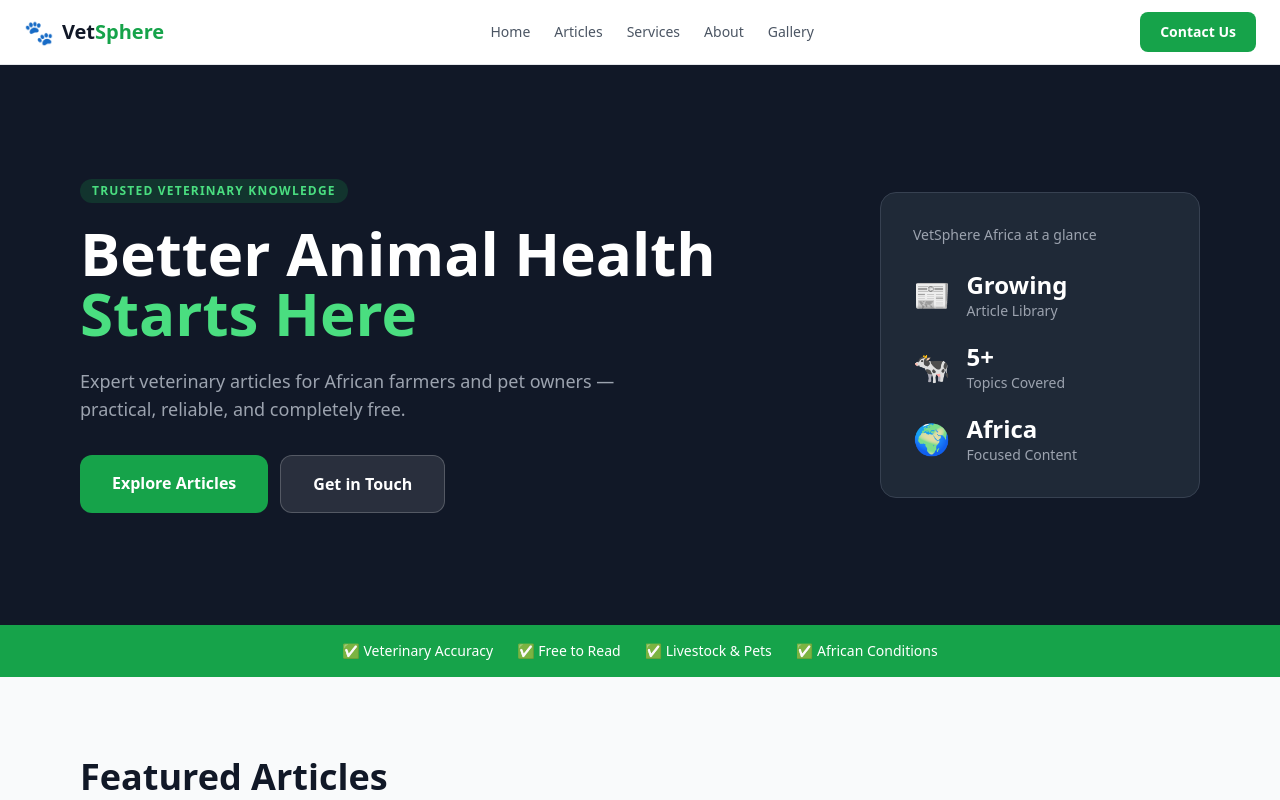
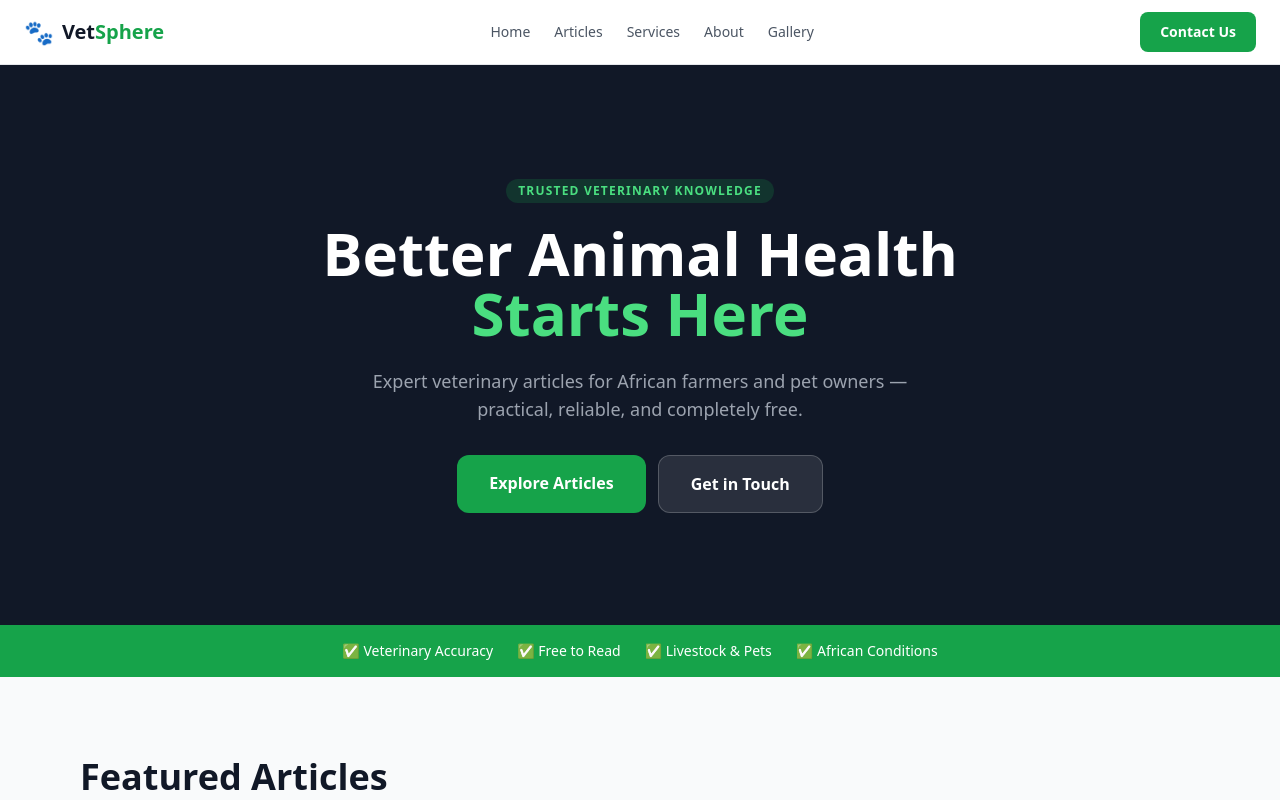
Before and after one commit to mathewschilongo099/VetSphere, a Next.js app: page / in a window 1280 px wide. Shown: the top 800 px of the page. Built offline with nearby package versions, Linux system fonts and the light colour scheme.

Commit message:
Update page.tsx

```diff
--- a/src/app/page.tsx
+++ b/src/app/page.tsx
@@ -9,8 +9,8 @@ export default async function HomePage() {
 
       {/* Hero */}
       <section className="bg-gray-900 text-white w-full py-20 sm:py-28">
-        <div className="max-w-6xl mx-auto px-4 flex flex-col lg:flex-row items-center gap-12">
-          <div className="flex-1 text-center lg:text-left">
+        <div className="max-w-4xl mx-auto px-4 flex flex-col items-center">
+          <div className="flex-1 text-center">
             <span className="inline-block bg-green-600/20 text-green-400 text-xs font-semibold px-3 py-1 rounded-full mb-5 uppercase tracking-widest">
               Trusted Veterinary Knowledge
             </span>
@@ -18,44 +18,16 @@ export default async function HomePage() {
               Better Animal Health <br className="hidden sm:block" />
               <span className="text-green-400">Starts Here</span>
             </h1>
-            <p className="text-gray-400 text-base sm:text-lg mb-8 max-w-xl mx-auto lg:mx-0">
+            <p className="text-gray-400 text-base sm:text-lg mb-8 max-w-xl mx-auto">
               Expert veterinary articles for African farmers and pet owners — practical, reliable, and completely free.
             </p>
-            <div className="flex flex-col sm:flex-row gap-3 justify-center lg:justify-start">
+            <div className="flex flex-col sm:flex-row gap-3 justify-center">
               <a href="/articles" className="bg-green-600 hover:bg-green-500 text-white font-bold px-8 py-4 rounded-xl transition text-center">
                 Explore Articles
               </a>
               <a href="/contact" className="bg-white/10 hover:bg-white/20 text-white font-bold px-8 py-4 rounded-xl transition text-center border border-white/20">
                 Get in Touch
               </a>
-            </div>
-          </div>
-
-          {/* Stats Card */}
-          <div className="flex-shrink-0 bg-gray-800 rounded-2xl p-6 sm:p-8 w-full max-w-xs mx-auto lg:mx-0 border border-gray-700">
-            <p className="text-gray-400 text-sm mb-6 font-medium">VetSphere Africa at a glance</p>
-            <div className="space-y-5">
-              <div className="flex items-center gap-4">
-                <span className="text-3xl">📰</span>
-                <div>
-                  <p className="text-2xl font-extrabold text-white">Growing</p>
-                  <p className="text-gray-400 text-sm">Article Library</p>
-                </div>
-              </div>
-              <div className="flex items-center gap-4">
-                <span className="text-3xl">🐄</span>
-                <div>
-                  <p className="text-2xl font-extrabold text-white">5+</p>
-                  <p className="text-gray-400 text-sm">Topics Covered</p>
-                </div>
-              </div>
-              <div className="flex items-center gap-4">
-                <span className="text-3xl">🌍</span>
-                <div>
-                  <p className="text-2xl font-extrabold text-white">Africa</p>
-                  <p className="text-gray-400 text-sm">Focused Content</p>
-                </div>
-              </div>
             </div>
           </div>
         </div>
```
